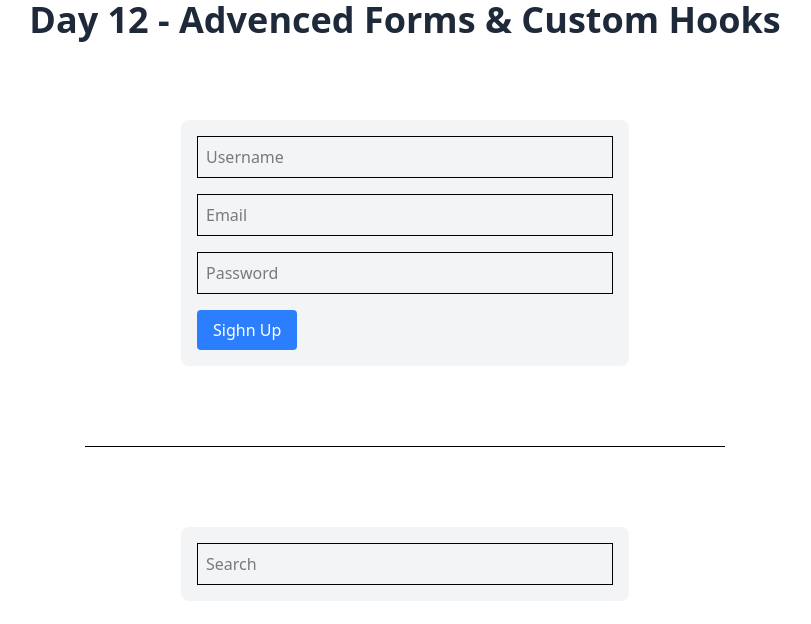
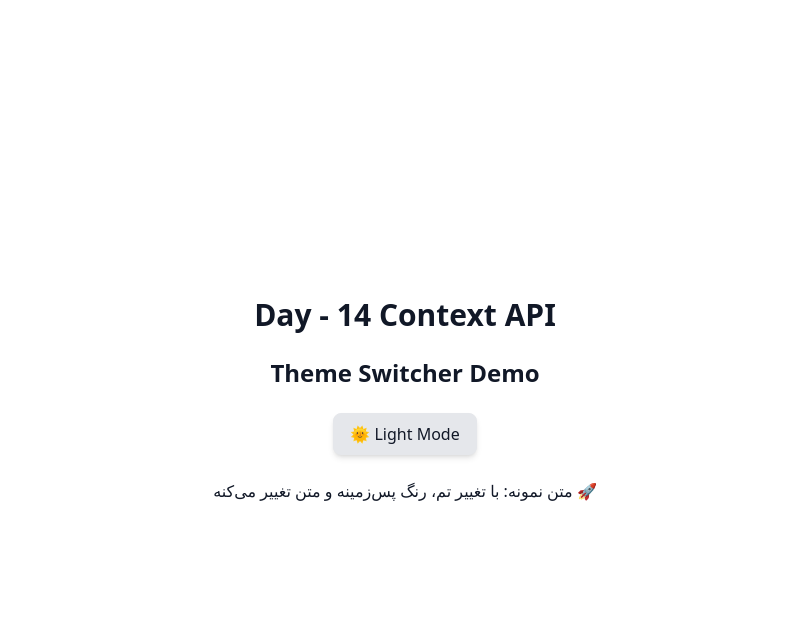
Before and after one commit to saraavaznjd/my-react-app, a React (Vite) app in the folder my-react-app/: page / in a window 1280 px wide. Shown: the top 624 px of the page, without its empty margins (235-1046 px from the left). Built offline with nearby package versions, Linux system fonts and the light colour scheme.

Commit message:
Day-14 light/dark mode with context api

```diff
--- a/my-react-app/index.html
+++ b/my-react-app/index.html
@@ -5,7 +5,12 @@
   <meta charset="UTF-8" />
   <link rel="icon" type="image/svg+xml" href="/vite.svg" />
   <meta name="viewport" content="width=device-width, initial-scale=1.0" />
-  <script src="https://cdn.jsdelivr.net/npm/@tailwindcss/browser@4"></script>
+  <script src="https://cdn.tailwindcss.com"></script>
+  <script>
+    tailwind.config = {
+      darkMode: "class",
+    };
+  </script>
   <title>Vite + React</title>
 </head>
 
--- a/my-react-app/src/App.jsx
+++ b/my-react-app/src/App.jsx
@@ -1,15 +1,18 @@
-import AdvancedForms from "./components/advencedForms"
-import CustomHook from "./components/customHook"
+import ThemeSwitcher from "./components/themeSwitcher";
+import { ThemeProvider } from "./components/themeContex";
 
 export default function App() {
-    return (
-      <div>
-        <header className="mb-8">
-        <h1 className="text-4xl font-bold text-center text-gray-800">Day 12 - Advenced Forms & Custom Hooks</h1>
-      </header>
-      <AdvancedForms />
-      <hr className="w-1/2 mx-auto" />
-      <CustomHook />
+  return (
+    <ThemeProvider>
+      <div className="min-h-screen flex flex-col items-center justify-center
+                      bg-white dark:bg-gray-900 text-gray-900 dark:text-gray-100">
+        <h1 className="text-3xl font-bold mb-6">Day - 14 Context API</h1>
+        <h2 className="text-2xl font-bold mb-6">Theme Switcher Demo</h2>
+        <ThemeSwitcher />
+        <p className="mt-6">
+          متن نمونه: با تغییر تم، رنگ پس‌زمینه و متن تغییر می‌کنه 🚀
+        </p>
       </div>
-    )
-  }
+    </ThemeProvider>
+  );
+}
--- /dev/null
+++ b/my-react-app/src/components/themeContex.jsx
@@ -0,0 +1,34 @@
+import { createContext, useContext, useState, useEffect } from "react";
+
+// ایجاد Context
+const ThemeContext = createContext();
+
+// Provider
+export function ThemeProvider({ children }) {
+  const [theme, setTheme] = useState("light");
+
+  // وقتی theme تغییر می‌کنه، روی body کلاس اضافه میشه
+  useEffect(() => {
+    if (theme === "dark") {
+      document.documentElement.classList.add("dark");
+    } else {
+      document.documentElement.classList.remove("dark");
+    }
+  }, [theme]);
+
+  // تابع تغییر تم
+  const toggleTheme = () => {
+    setTheme((prev) => (prev === "light" ? "dark" : "light"));
+  };
+
+  return (
+    <ThemeContext.Provider value={{ theme, toggleTheme }}>
+      {children}
+    </ThemeContext.Provider>
+  );
+}
+
+// هوک کمکی برای استفاده راحت‌تر
+export function useTheme() {
+  return useContext(ThemeContext);
+}
--- /dev/null
+++ b/my-react-app/src/components/themeSwitcher.jsx
@@ -0,0 +1,16 @@
+import { useTheme } from "./themeContex";
+
+export default function ThemeSwitcher() {
+  const { theme, toggleTheme } = useTheme();
+
+  return (
+    <button
+      onClick={toggleTheme}
+      className="px-4 py-2 rounded-lg border shadow-md
+                 bg-gray-200 dark:bg-gray-800 dark:text-white
+                 hover:scale-105 transition-transform"
+    >
+      {theme === "light" ? "🌞 Light Mode" : "🌙 Dark Mode"}
+    </button>
+  );
+}
--- a/my-react-app/tailwind.config.js
+++ b/my-react-app/tailwind.config.js
@@ -1,4 +1,5 @@
 export default {
+  darkMode: "class", // خیلی مهم!
   content: [
     "./index.html",
     "./src/**/*.{js,ts,jsx,tsx}",
```
